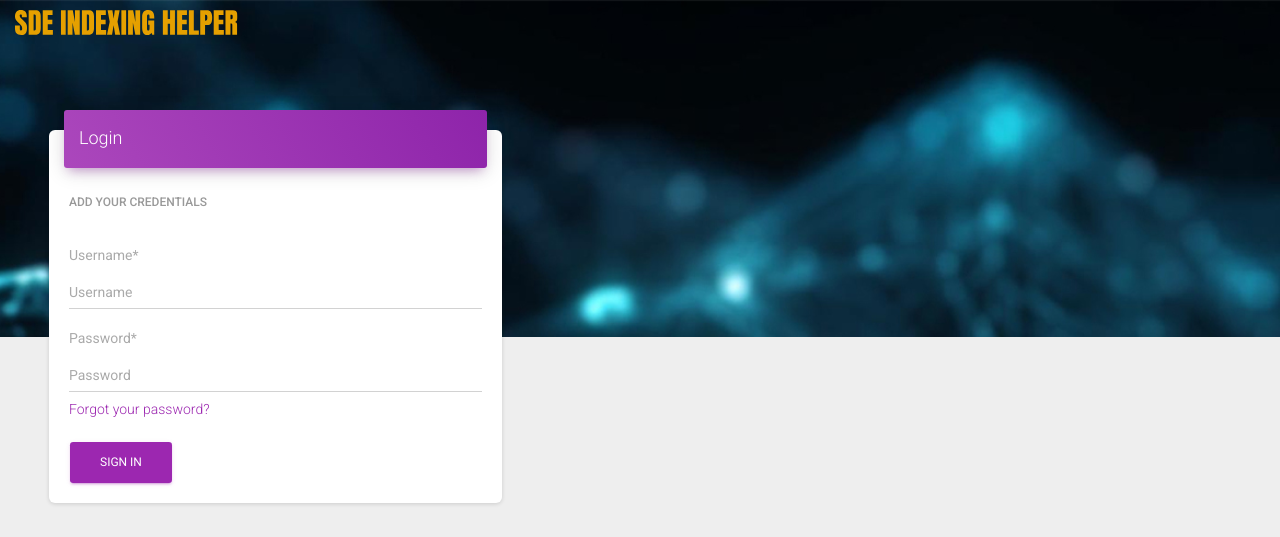
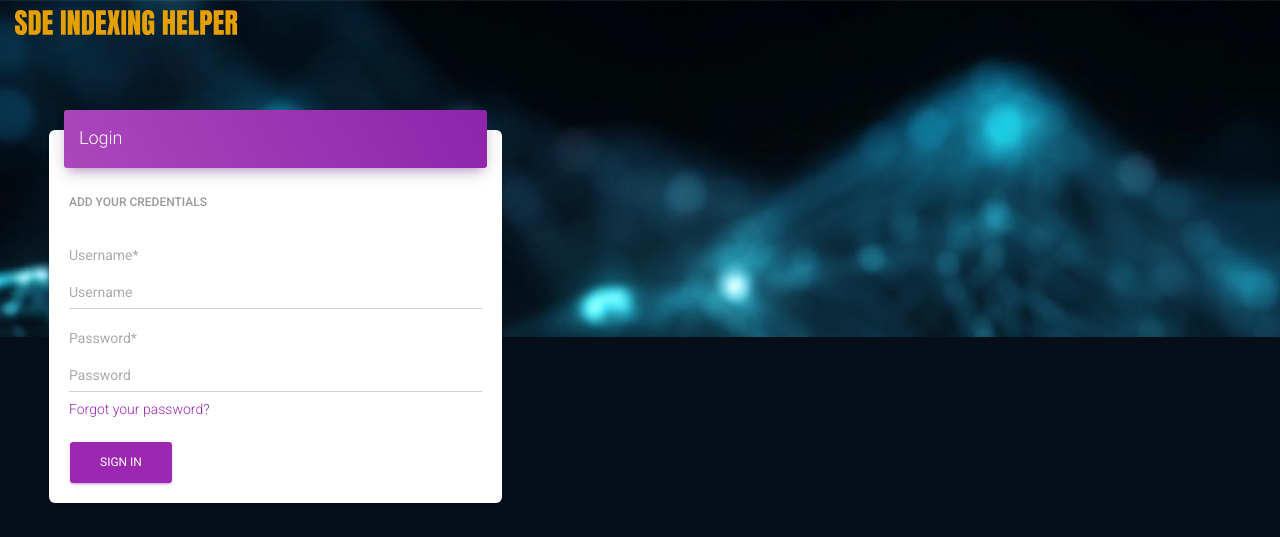
Before and after one commit to NASA-IMPACT/COSMOS, a Django app: page /accounts/login/ in a window 1280 px wide. Shown: the top 537 px of the page. Run offline with Django 4.2, Linux system fonts and the light colour scheme; parts of the project's set-up code (start-up, migrations or seed data) failed here and were passed over; some libraries are stand-ins or nearby versions.

Commit message:
19: adding black background

```diff
--- a/sde_indexing_helper/static/css/project.css
+++ b/sde_indexing_helper/static/css/project.css
@@ -55,3 +55,8 @@ border-radius: 10px;
 .dtsp-title {
   display: none;
 }
+
+
+body {
+  background-color: #050E19;
+}
--- a/sde_indexing_helper/templates/layouts/base.html
+++ b/sde_indexing_helper/templates/layouts/base.html
@@ -29,6 +29,8 @@
           integrity="sha512-vKMx8UnXk60zUwyUnUPM3HbQo8QfmNx7+ltw8Pm5zLusl1XIfwcxo8DbWCqMGKaWeNxWA8yrx5v3SaVpMvR3CA=="
           crossorigin="anonymous"
           referrerpolicy="no-referrer" />
+    <link href="{% static 'css/project.css' %}" rel="stylesheet">
+
     <!-- Specific Page CSS goes HERE  -->
     {% block stylesheets %}
     {% endblock stylesheets %}
```
